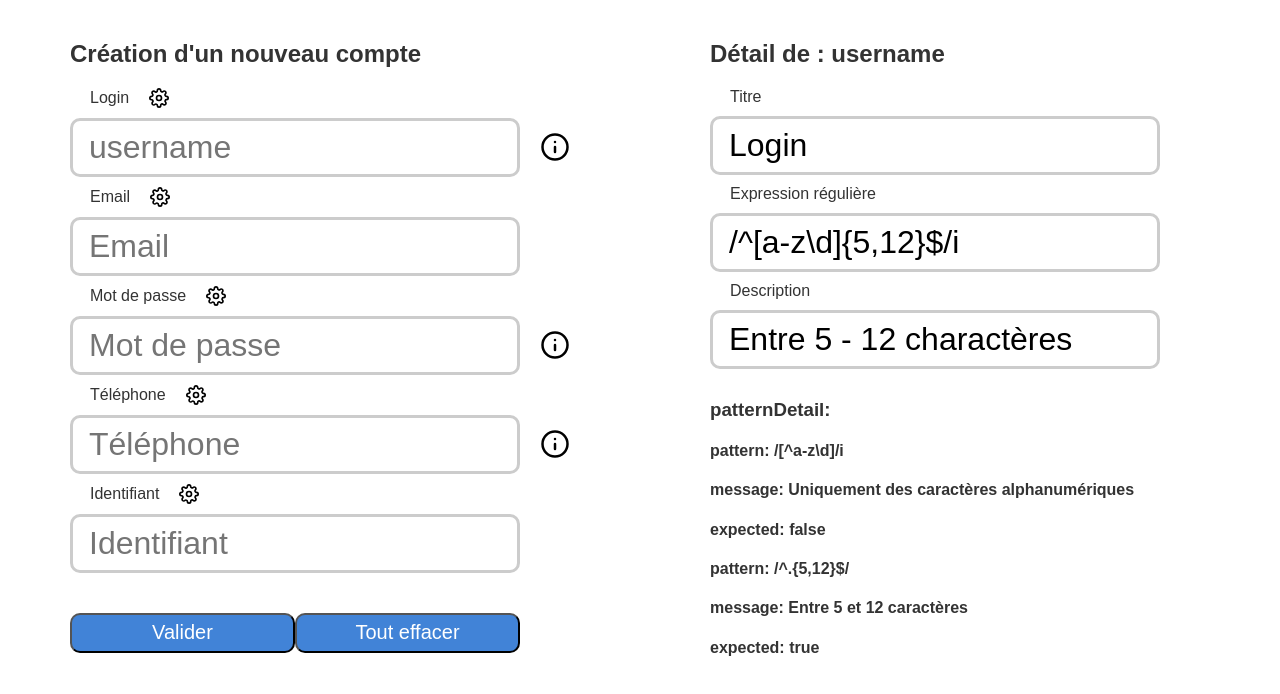
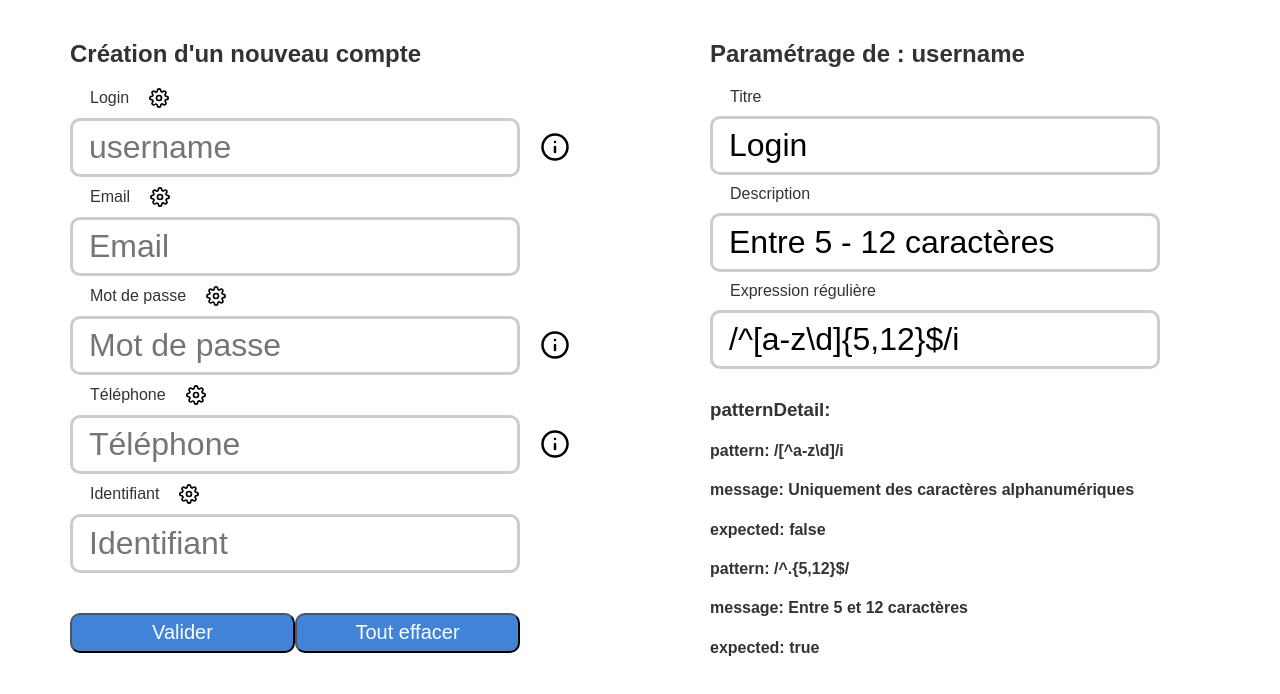
Before and after one commit to jlum85/regexInput, a React (Create React App) app: page / in a window 1280 px wide. Both pictures are taken after a click on the icon 479 px from the left and 97 px from the top of the page. Shown: the top 694 px of the page. Built offline with nearby package versions, Linux system fonts and the light colour scheme.

Commit message:
useState fieldDetail

```diff
--- a/src/containers/FieldDetail.js
+++ b/src/containers/FieldDetail.js
@@ -1,8 +1,19 @@
-import React from "react";
+import React, { useState, useEffect } from "react";
 import { connect } from "react-redux";
 
 const FieldDetail = (props) => {
+  const [label, setLabel] = useState("");
+  const [description, setDescription] = useState("");
+  const [pattern, setPattern] = useState("");
   const { activeField: field } = props;
+
+  useEffect(() => {
+    if (field) {
+      setLabel(field.label);
+      setDescription(field.description);
+      setPattern(field.pattern);
+    }
+  }, [field]);
 
   console.log(field);
   return (
@@ -11,30 +22,32 @@ const FieldDetail = (props) => {
         <></>
       ) : (
         <div className="detail">
-          <h2>Détail de : {field.name}</h2>
+          <h2>Paramétrage de : {field.name}</h2>
           <form>
             <label htmlFor="label">Titre</label>
             <input
               name="label"
               type="text"
-              value={field.label}
-              // onChange={onChange}
+              value={label}
+              onChange={(e) => setLabel(e.target.value)}
               autoComplete="off"
             ></input>
 
-            <label htmlFor="label">Expression régulière</label>
+            <label htmlFor="description">Description</label>
+            <input
+              name="description"
+              type="text"
+              value={description}
+              onChange={(e) => setDescription(e.target.value)}
+              autoComplete="off"
+            ></input>
+
+            <label htmlFor="pattern">Expression régulière</label>
             <input
               name="pattern"
               type="text"
-              value={String(field.pattern)}
-              autoComplete="off"
-            ></input>
-
-            <label htmlFor="label">Description</label>
-            <input
-              name="pattern"
-              type="text"
-              value={field.description}
+              value={pattern}
+              onChange={(e) => setPattern(e.target.value)}
               autoComplete="off"
             ></input>
           </form>
--- a/src/reducers/reducer_fields.js
+++ b/src/reducers/reducer_fields.js
@@ -4,7 +4,7 @@ export const data = [
     label: "Login",
     placeholder: "username",
     pattern: /^[a-z\d]{5,12}$/i,
-    description: "Entre 5 - 12 charactères",
+    description: "Entre 5 - 12 caractères",
     patternDetail: [
       {
         pattern: /[^a-z\d]/i,
```
